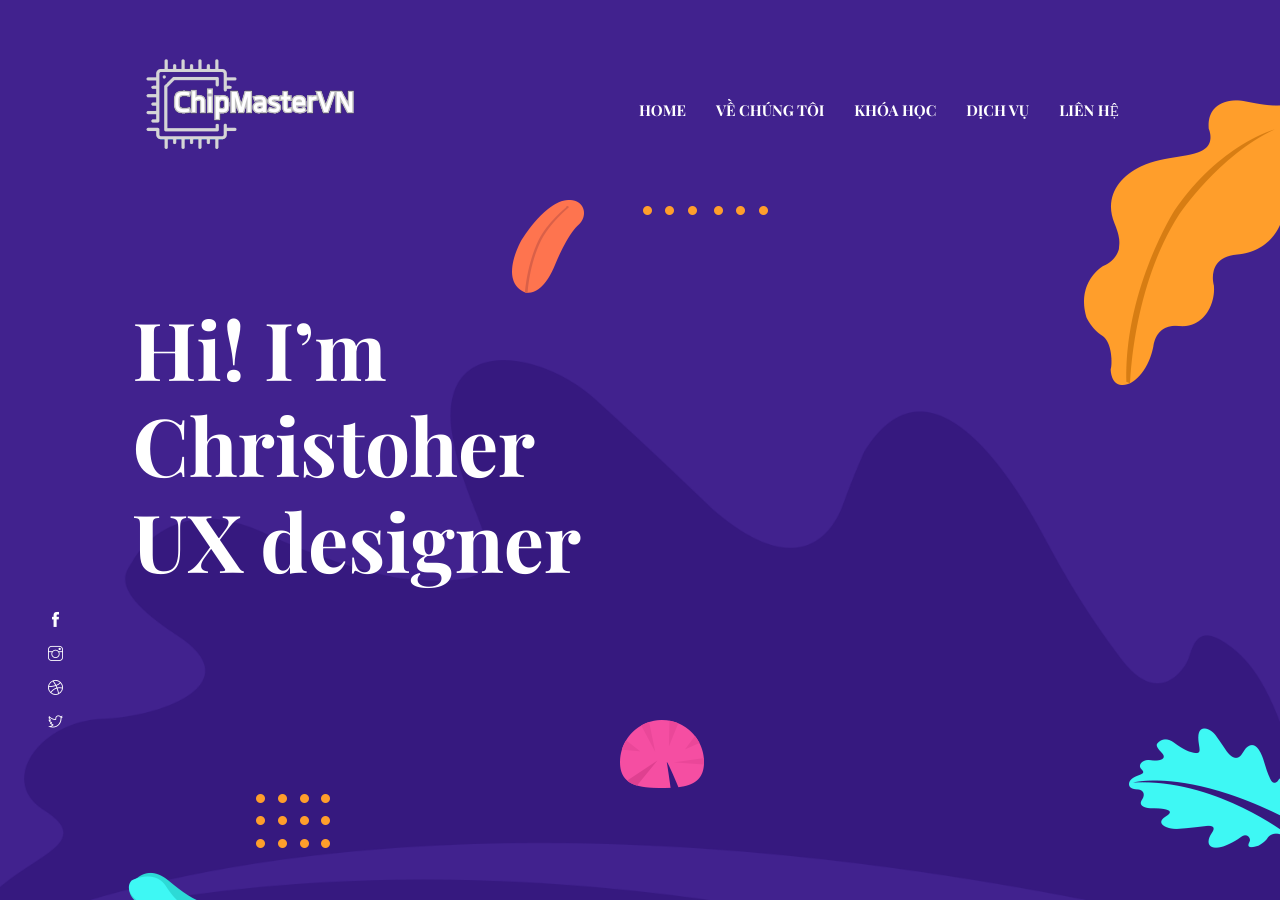
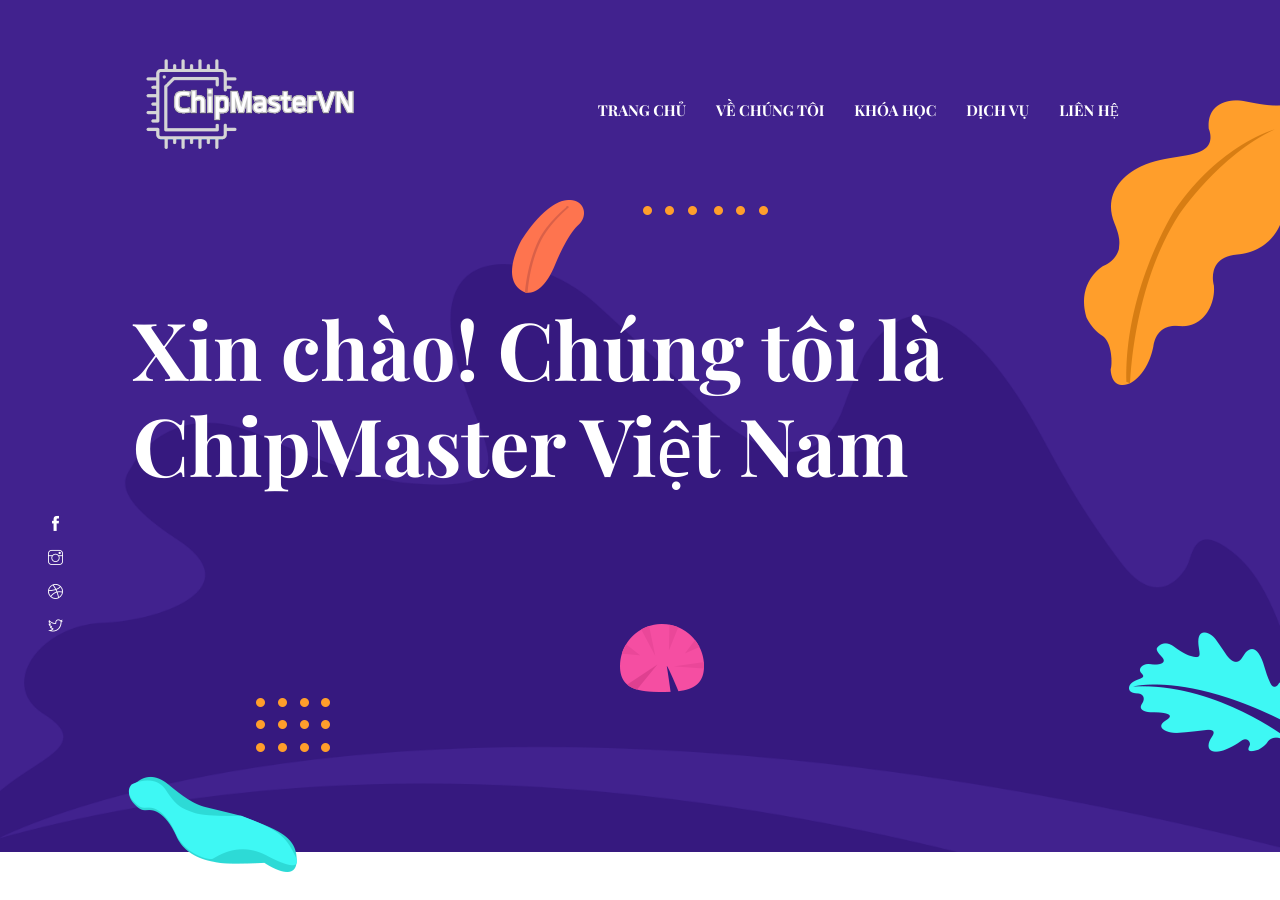
Before and after one commit to tvtien96/chipmastervn.github.io, a Jekyll site: the page built from index.html, in a window 1280 px wide and 900 px high. Built offline with Jekyll 4.4.1, drawn with Linux system fonts in a browser that asks for light colours.

Commit message:
Vietnamese home tab

```diff
--- a/_data/settings.yml
+++ b/_data/settings.yml
@@ -38,7 +38,7 @@
 # Hero Section
 
 hero:
-  hero-title: Hi! I’m <br> Christoher <br> UX designer
+  hero-title: Xin chào! Chúng tôi là <br> ChipMaster Việt Nam <br>
 
 social:
   - { icon: "ti-facebook", link: "#" }
--- a/_includes/header.html
+++ b/_includes/header.html
@@ -15,7 +15,7 @@
     <div class="collapse navbar-collapse text-center" id="navigation">
       <ul class="navbar-nav ml-auto">
         <li class="nav-item active">
-          <a class="nav-link" href="{{ site.baseurl }}/">Home</a>
+          <a class="nav-link" href="{{ site.baseurl }}/">Trang chủ</a>
         </li>
         {% for link in site.data.settings.menu %}
           <li class="nav-item {{ class }}">
```
